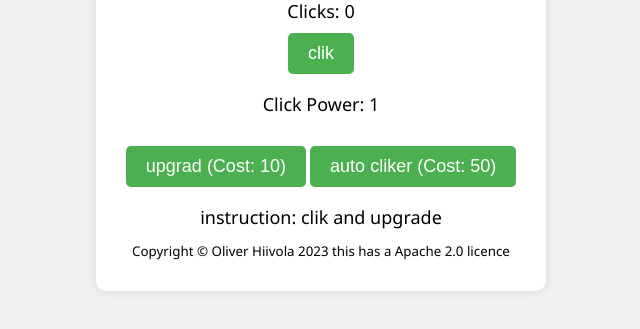
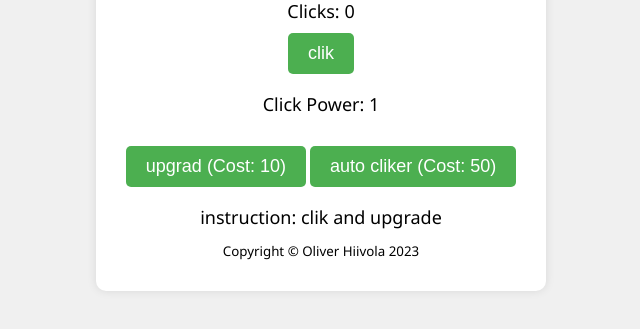
Before and after one commit to beluga0002/clicker-game, a plain HTML site: page index.html in a window 1280 px wide. Shown: the part 313-642 px from the top of the page, without its empty margins (319-959 px from the left). Drawn offline with Linux system fonts and the light colour scheme.

Commit message:
Update index.html

```diff
--- a/index.html
+++ b/index.html
@@ -16,7 +16,6 @@
     <p>instruction: clik and upgrade</p>
 
   <small>Copyright © Oliver Hiivola 2023 </small>
-  <small>this has a Apache 2.0 licence</small>
   </div>
 
   <script src="script.js"></script>
```
